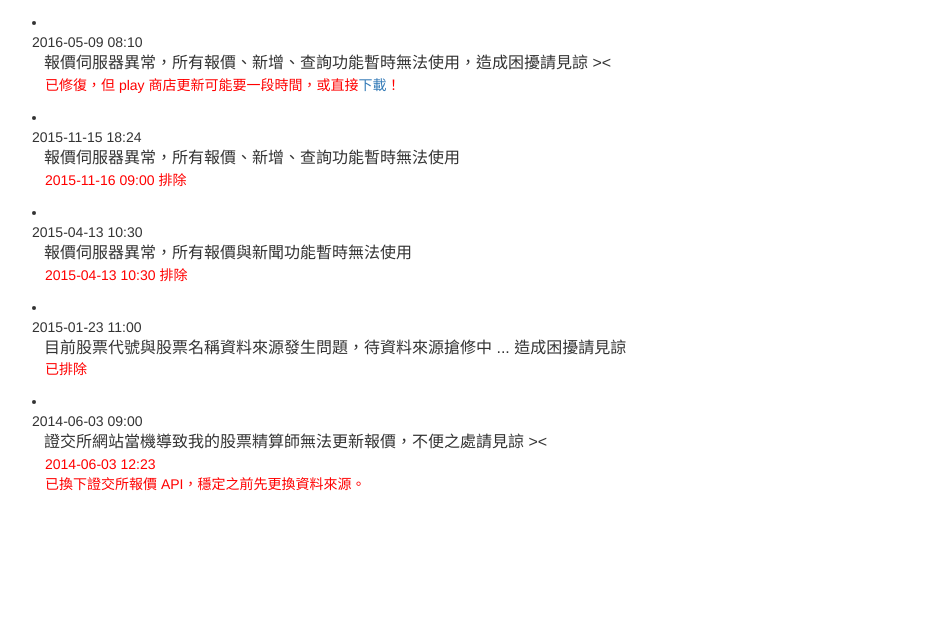
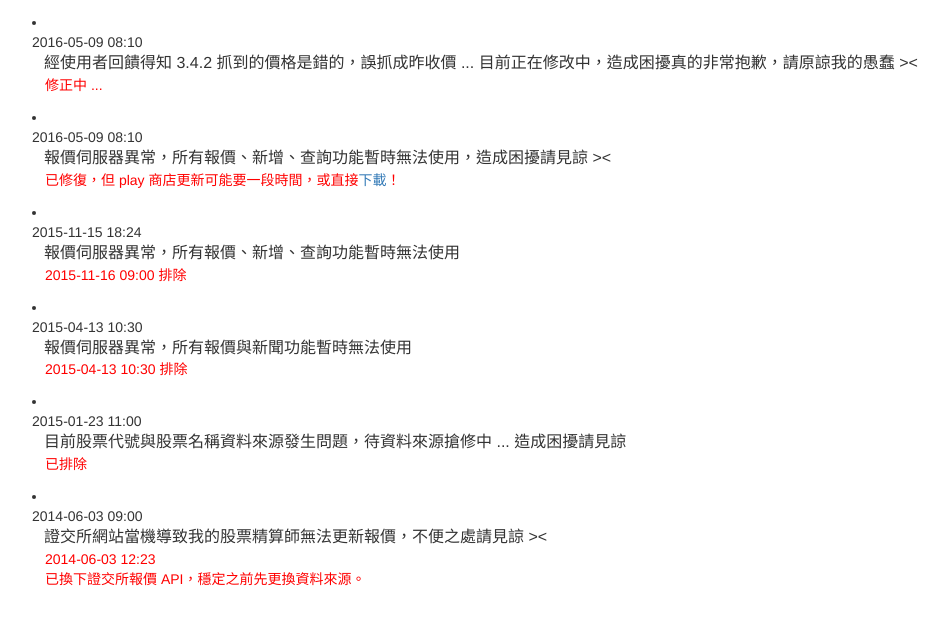
Before and after one commit to s9134131/s9134131.github.io, a Jekyll site: the page latest.html, which Jekyll copies as it is, in a window 1280 px wide. Shown: the top 625 px of the page, without its empty margins (38-986 px from the left). Built offline with Jekyll 4.4.1, drawn with Linux system fonts in a browser that asks for light colours.

Commit message:
Update latest.html

```diff
--- a/latest.html
+++ b/latest.html
@@ -36,6 +36,11 @@
 <div class=container>
 	<li>
 		<div class="time">2016-05-09 08:10</div>
+		<div class="title">經使用者回饋得知 3.4.2 抓到的價格是錯的，誤抓成昨收價 ... 目前正在修改中，造成困擾真的非常抱歉，請原諒我的愚蠢 ><</div>
+		<div class="status">修正中 ...</div>
+	</li>
+	<li>
+		<div class="time">2016-05-09 08:10</div>
 		<div class="title">報價伺服器異常，所有報價、新增、查詢功能暫時無法使用，造成困擾請見諒 ><</div>
 		<div class="status">已修復，但 play 商店更新可能要一段時間，或直接<a href="http://wazai.net/dn/stockCal_3.4.2.apk">下載</a>！</div>
 	</li>
```
